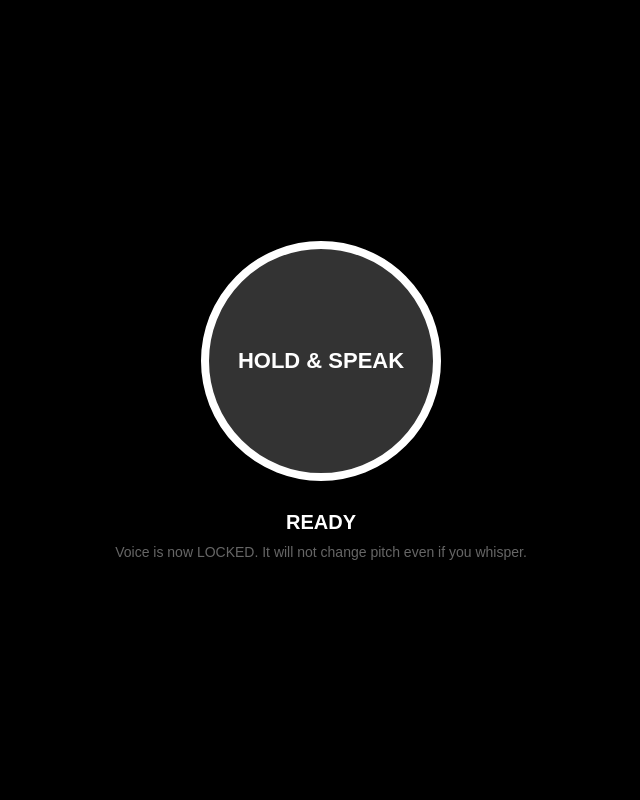
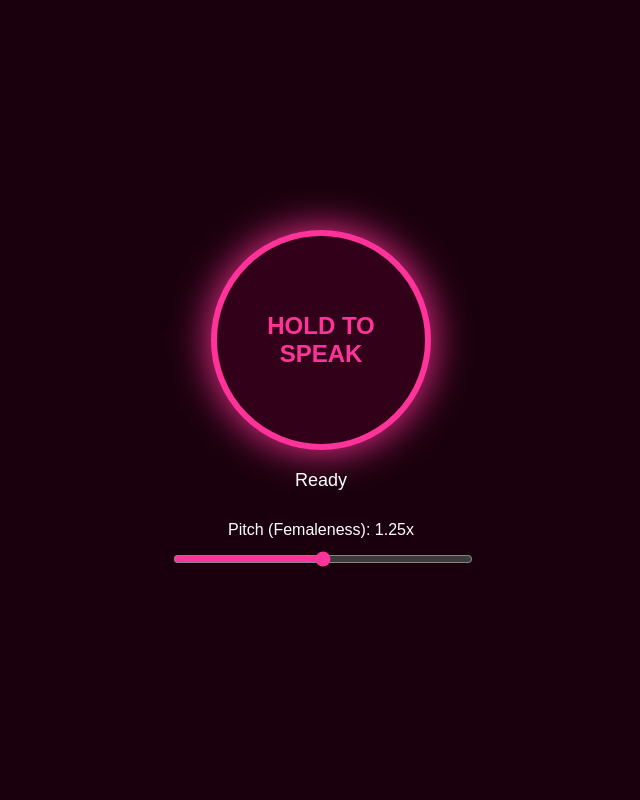
Before and after one commit to chirag93570/Voicemodbychirag, a Flask app: page / in a window 1280 px wide. Shown: the whole page, without its empty margins (319-959 px from the left). Run offline with Flask 3, Linux system fonts and the light colour scheme.

Commit message:
Update index.html for Indian Girl Pitch Shifter

```diff
--- a/templates/index.html
+++ b/templates/index.html
@@ -3,40 +3,59 @@
 <head>
     <meta charset="UTF-8">
     <meta name="viewport" content="width=device-width, initial-scale=1.0">
-    <title>VoiceMod: STABLE</title>
+    <title>Indian Girl Pitch Shifter</title>
     <style>
-        body { background: #000; color: #fff; font-family: sans-serif; text-align: center; display: flex; flex-direction: column; align-items: center; justify-content: center; height: 100vh; margin: 0; }
+        body { background: #1a000d; color: #ff3399; font-family: sans-serif; text-align: center; display: flex; flex-direction: column; align-items: center; justify-content: center; height: 100vh; margin: 0; }
+
         #recordBtn {
-            width: 240px; height: 240px; border-radius: 50%;
-            border: 8px solid #fff; background: #333;
-            color: #fff; font-size: 22px; font-weight: bold; cursor: pointer;
-            box-shadow: 0 0 0px #fff; -webkit-tap-highlight-color: transparent;
-            transition: all 0.2s;
+            width: 220px; height: 220px; border-radius: 50%;
+            border: 6px solid #ff3399; background: #33001a;
+            color: #ff3399; font-size: 24px; font-weight: bold; cursor: pointer;
+            box-shadow: 0 0 40px #ff3399; user-select: none;
+            transition: transform 0.1s;
+            -webkit-tap-highlight-color: transparent;
         }
-        #recordBtn:active { background: #fff; color: #000; transform: scale(0.95); }
-        .status { margin-top: 30px; font-size: 20px; font-weight: bold; }
-        .hint { margin-top: 10px; color: #666; font-size: 14px; max-width: 80%; }
+
+        #recordBtn:active { background: #ff3399; color: #fff; transform: scale(0.95); }
+
+        .controls { margin-top: 30px; width: 80%; max-width: 300px; }
+        label { display: block; margin-bottom: 10px; color: #fff; }
+        input[type=range] { width: 100%; accent-color: #ff3399; }
+
+        .status { margin-top: 20px; font-size: 18px; color: #fff; }
     </style>
 </head>
 <body>
-    <button id="recordBtn" ontouchstart="startRecording()" ontouchend="stopRecording()" onmousedown="startRecording()" onmouseup="stopRecording()">HOLD & SPEAK</button>
-    <div class="status" id="status">READY</div>
-    <div class="hint">Voice is now LOCKED. It will not change pitch even if you whisper.</div>
+
+    <button id="recordBtn" onmousedown="startRec()" onmouseup="stopRec()" ontouchstart="startRec()" ontouchend="stopRec()">HOLD TO SPEAK</button>
+
+    <div class="status" id="status">Ready</div>
+
+    <div class="controls">
+        <label>Pitch (Femaleness): <span id="pitchVal">1.25</span>x</label>
+        <input type="range" id="pitchSlider" min="1.0" max="1.5" step="0.05" value="1.25" oninput="updatePitch()">
+    </div>
 
     <script>
-        // ---------------- CONFIGURATION ---------------- //
-        const XI_API_KEY = "sk_1698b914f43f7a58dccd76cbf925162bd65d933f9ef08ff8";
-
-        // VOICE: "Nicole" (Standard Female)
-        const VOICE_ID = "piTKgcLEGmPE4e6mEKli";
-        // ----------------------------------------------- //
-
+        let audioCtx;
         let mediaRecorder;
         let audioChunks = [];
+        let audioBlob;
 
-        async function startRecording() {
-            document.getElementById('status').innerText = "LISTENING...";
-            document.getElementById('recordBtn').style.borderColor = "#00ff00"; // Green when recording
+        // 1. Initialize Audio Context (The Engine)
+        function initAudio() {
+            if (!audioCtx) {
+                audioCtx = new (window.AudioContext || window.webkitAudioContext)();
+            }
+            if (audioCtx.state === 'suspended') {
+                audioCtx.resume();
+            }
+        }
+
+        async function startRec() {
+            initAudio();
+            document.getElementById('status').innerText = "Recording...";
+            document.getElementById('recordBtn').style.background = "#ff0055";
 
             const stream = await navigator.mediaDevices.getUserMedia({ audio: true });
             mediaRecorder = new MediaRecorder(stream);
@@ -45,54 +64,64 @@
             mediaRecorder.ondataavailable = event => audioChunks.push(event.data);
 
             mediaRecorder.onstop = async () => {
-                document.getElementById('status').innerText = "PROCESSING...";
-                const audioBlob = new Blob(audioChunks, { type: 'audio/webm' });
-
-                const formData = new FormData();
-                formData.append("audio", audioBlob, "recording.webm");
-                formData.append("model_id", "eleven_multilingual_sts_v2");
-
-                // 🔒 LOCKED SETTINGS FOR CONSISTENCY
-                formData.append("voice_settings", JSON.stringify({
-                    "stability": 0.8,        // 80% Stable (Stops weird noises)
-                    "similarity_boost": 0.3, // 30% Similar (Ignores your speed/pitch)
-                    "style": 0.0,            // 0% Style (Stops hallucinations)
-                    "use_speaker_boost": true
-                }));
-
-                try {
-                    const response = await fetch(`https://api.elevenlabs.io/v1/speech-to-speech/${VOICE_ID}/stream`, {
-                        method: "POST",
-                        headers: { "xi-api-key": XI_API_KEY },
-                        body: formData
-                    });
-
-                    if (!response.ok) {
-                        throw new Error("API Error");
-                    }
-
-                    document.getElementById('status').innerText = "PLAYING...";
-                    const blob = await response.blob();
-                    const audio = new Audio(URL.createObjectURL(blob));
-                    audio.play();
-
-                    audio.onended = () => {
-                        document.getElementById('status').innerText = "READY";
-                        document.getElementById('recordBtn').style.borderColor = "#fff";
-                    };
-                } catch (e) {
-                    alert("Error: " + e.message);
-                    document.getElementById('status').innerText = "ERROR";
-                }
+                document.getElementById('status').innerText = "Processing...";
+                audioBlob = new Blob(audioChunks, { type: 'audio/webm' });
+                processAndPlay(); // The Magic Happens Here
             };
 
             mediaRecorder.start();
         }
 
-        function stopRecording() {
+        function stopRec() {
             if (mediaRecorder && mediaRecorder.state !== "inactive") {
                 mediaRecorder.stop();
             }
+            document.getElementById('recordBtn').style.background = "#33001a";
+        }
+
+        function updatePitch() {
+            document.getElementById('pitchVal').innerText = document.getElementById('pitchSlider').value;
+        }
+
+        // 2. The Physics: Turn Man into Woman
+        async function processAndPlay() {
+            const arrayBuffer = await audioBlob.arrayBuffer();
+            const audioBuffer = await audioCtx.decodeAudioData(arrayBuffer);
+
+            // Create Source
+            const source = audioCtx.createBufferSource();
+            source.buffer = audioBuffer;
+
+            // --- FILTER 1: CUT THE MALE BASS ---
+            const highPass = audioCtx.createBiquadFilter();
+            highPass.type = "highpass";
+            highPass.frequency.value = 220; // Cut everything below 220Hz (Male chest sound)
+            highPass.Q.value = 0.7;
+
+            // --- FILTER 2: BOOST THE FEMALE CLARITY ---
+            const highshelf = audioCtx.createBiquadFilter();
+            highshelf.type = "highshelf";
+            highshelf.frequency.value = 3000;
+            highshelf.gain.value = 5; // Add "sharpness" typical of Indian female voices
+
+            // --- PITCH SHIFTING ---
+            // 1.25 is the Sweet Spot.
+            // 1.0 = Normal
+            // 1.5 = Chipmunk
+            const pitchValue = parseFloat(document.getElementById('pitchSlider').value);
+            source.playbackRate.value = pitchValue;
+
+            // Connect the chain: Source -> HighPass -> HighShelf -> Speakers
+            source.connect(highPass);
+            highPass.connect(highshelf);
+            highshelf.connect(audioCtx.destination);
+
+            source.start();
+            document.getElementById('status').innerText = "Playing (Offline)";
+
+            source.onended = () => {
+                document.getElementById('status').innerText = "Ready";
+            };
         }
     </script>
 </body>
```
